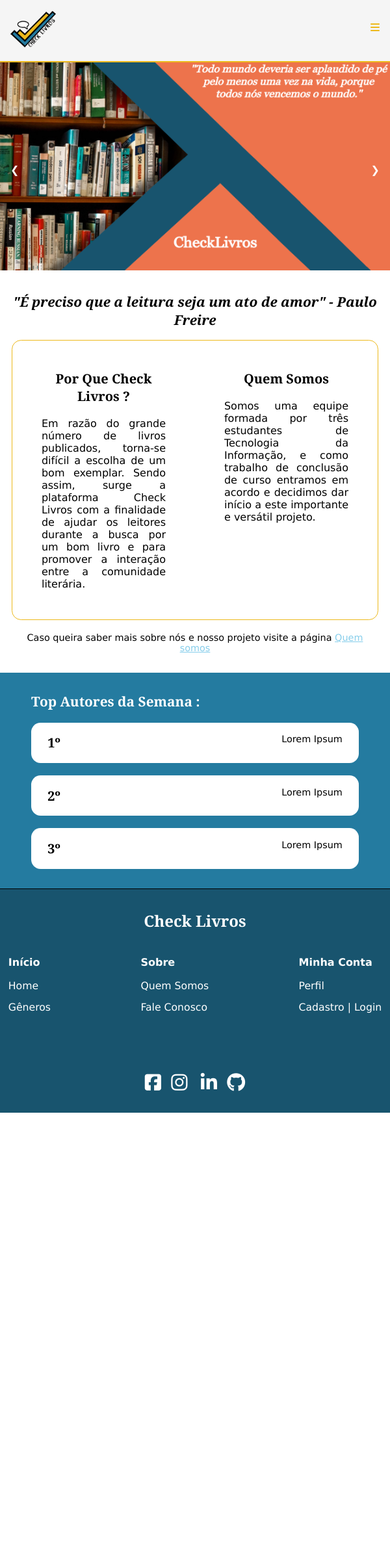
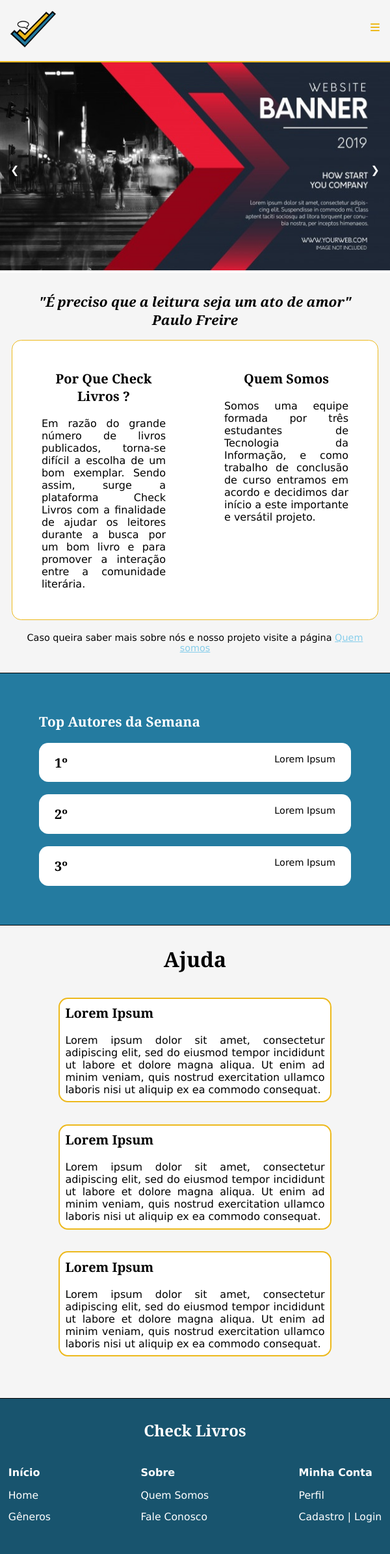
Before and after one commit to saravalledev/Check-Livros, a PHP site: page / in a window 600 px wide. Shown: the top 2391 px of the page at 65% size. Before the commit the page ends 1712 px from the top, so only its background shows below. Run offline with PHP 8.4, Linux system fonts and the light colour scheme; some libraries are stand-ins or nearby versions.

Commit message:
branch do matheus

```diff
--- a/check livros/css/estilo_mobile.css
+++ b/check livros/css/estilo_mobile.css
@@ -258,17 +258,6 @@ Kaike Santos Coppola
 		background-color: rgba(0,0,0,0.8);
 		color: #EDB91C;
 	}
-	.text-block {
-		display: none;
-		position: absolute;
-		bottom: 2.1em;
-		right: 2.1em;
-		background-color: #247BA0;
-		color: white;
-		padding-left: 1.25em;
-		padding-right: 1.25em;
-		border: 0.1em solid #EDB91C;
-	}
 	.beneficios-container {
 		padding: 5% 3%;
 	}
@@ -285,7 +274,7 @@ Kaike Santos Coppola
 		width: 100%;
 		padding: 8%;
 	}
-	.beneficios-container h1, .beneficios-container h2  {
+	.beneficios-container h1, .beneficios-container h2, .ajuda-sec h1  {
 		text-align: center;
 	}
 	.beneficios-container h1 {
@@ -303,6 +292,9 @@ Kaike Santos Coppola
 	}
 	.autores-container {
 		background-color: #247BA0;
+		padding: 10%;
+		border-bottom: 0.1em solid black;
+		border-top: 0.1em solid black;
 	}
 	.autores-container h1 {
 		color: white;
@@ -318,4 +310,22 @@ Kaike Santos Coppola
 		display: flex;
 		justify-content: space-between;
 	}
+	.ajuda-sec {
+		background-color: whitesmoke;
+		padding: 5% 15%;
+	}
+	.ajuda-container {
+		display: flex;
+		justify-content: space-between;
+		flex-wrap: wrap;
+	}
+	.ajuda-item {
+		background-color: white;
+		border: 0.15em solid #EDB91C;
+		border-radius: 0.9em;
+		width: 100%;
+		padding: 2%;
+		text-align: justify;
+		margin-bottom: 8%;
+	}
 }
--- a/check livros/css/estilo_tablet.css
+++ b/check livros/css/estilo_tablet.css
@@ -256,18 +256,9 @@ Kaike Santos Coppola
 		background-color: rgba(0,0,0,0.8);
 		color: #EDB91C;
 	}
-	.text-block {
-		position: absolute;
-		bottom: 2.1em;
-		right: 2.1em;
-		background-color: #247BA0;
-		color: white;
-		padding-left: 1.25em;
-		padding-right: 1.25em;
-		border: 0.1em solid #EDB91C;
-	}
 	.beneficios-container {
-		padding: 5% 6% 5% 6%;
+		padding: 5% 5% 5% 5%;
+		background-color: whitesmoke;
 	}
 	.beneficios {
 		display: flex;
@@ -283,7 +274,7 @@ Kaike Santos Coppola
 		width: 50%;
 		padding: 2%;
 	}
-	.beneficios-container h1, .beneficios-container h2  {
+	.beneficios-container h1, .beneficios-container h2, .ajuda-sec h1  {
 		text-align: center;
 	}
 	.beneficios-container h1 {
@@ -300,6 +291,9 @@ Kaike Santos Coppola
 	}
 	.autores-container {
 		background-color: #247BA0;
+		padding: 10%;
+		border-bottom: 0.1em solid black;
+		border-top: 0.1em solid black;
 	}
 	.autores-container h1 {
 		color: white;
@@ -311,4 +305,23 @@ Kaike Santos Coppola
 		display: flex;
 		justify-content: space-between;
 	}
+	.ajuda-sec {
+		background-color: whitesmoke;
+		padding: 5% 15%;
+	}
+	.ajuda-container {
+		display: flex;
+		justify-content: space-between;
+		flex-wrap: wrap;
+	}
+	.ajuda-item {
+		background-color: white;
+		border: 0.15em solid #EDB91C;
+		border-radius: 0.9em;
+		width: 100%;
+		padding: 2%;
+		text-align: justify;
+		margin-bottom: 8%;
+	}
+
 }
--- a/check livros/css/estilos_gerais.css
+++ b/check livros/css/estilos_gerais.css
@@ -56,7 +56,7 @@ h2 {
 }
 
 p {
-	font-size:1em;
+	font-size: 1em;
 }
 
 [class*="col-"] {
--- a/check livros/html/fale_conosco.html
+++ b/check livros/html/fale_conosco.html
@@ -31,8 +31,8 @@ Kaike Santos Coppola
 
 			<nav id="nav-desktop">
 				<ul id="desktopLinks">
-					<li><a href="../index.html" class="logo-menu"><img src="../img/LogoSemFundoComcor%20(1).png" style="width: 100%"></a></li>
-					<li><a href="generos.html" class="a-desk">Gêneros de livros</a></li>
+					<li><a href="../index.html" class="logo-menu"><img src="../img/LogoSemNome.png" style="width: 100%"></a></li>
+					<li><a href="generos.html" class="a-desk">Gêneros</a></li>
 					<li><a href="fale_conosco.html" class="a-desk">Fale conosco</a></li>
 					<li><a href="quem_somos.html" class="a-desk">Quem Somos</a></li>
 					<li><a href="#" class="a-desk">Cadastro | Login</a></li>
@@ -40,7 +40,7 @@ Kaike Santos Coppola
 			</nav>
 
 			<nav id="nav-mobile-tablets">
-				<a href="index.html" class="nav-logo" style="padding: 0;"><img src="img/LogoSemFundoComcor%20(1).png" style="width: 100%"></a>
+				<a href="index.html" class="nav-logo" style="padding: 0;"><img src="../img/LogoSemNome.png" style="width: 100%"></a>
 				<ul id="mobileLinks">
 					<li><a href="generos.html" class="a-tablets">Gêneros de livros</a></li>
 					<li><a href="fale_conosco.html" class="a-tablets">Fale conosco</a></li>
--- a/check livros/html/generos.html
+++ b/check livros/html/generos.html
@@ -30,8 +30,8 @@ Kaike Santos Coppola
 
 			<nav id="nav-desktop">
 				<ul id="desktopLinks">
-					<li><a href="../index.html" class="logo-menu"><img src="../img/LogoSemFundoComcor%20(1).png" style="width: 100%"></a></li>
-					<li><a href="generos.html" class="a-desk">Gêneros de livros</a></li>
+					<li><a href="../index.html" class="logo-menu"><img src="../img/LogoSemNome.png" style="width: 100%"></a></li>
+					<li><a href="generos.html" class="a-desk">Gêneros</a></li>
 					<li><a href="fale_conosco.html" class="a-desk">Fale conosco</a></li>
 					<li><a href="quem_somos.html" class="a-desk">Quem Somos</a></li>
 					<li><a href="#" class="a-desk">Cadastro | Login</a></li>
@@ -39,7 +39,7 @@ Kaike Santos Coppola
 			</nav>
 
 			<nav id="nav-mobile-tablets">
-				<a href="index.html" class="nav-logo" style="padding: 0;"><img src="img/LogoSemFundoComcor%20(1).png" style="width: 100%"></a>
+				<a href="index.html" class="nav-logo" style="padding: 0;"><img src="../img/LogoSemNome.png" style="width: 100%"></a>
 				<ul id="mobileLinks">
 					<li><a href="generos.html" class="a-tablets">Gêneros de livros</a></li>
 					<li><a href="fale_conosco.html" class="a-tablets">Fale conosco</a></li>
--- a/check livros/html/quem_somos.html
+++ b/check livros/html/quem_somos.html
@@ -30,8 +30,8 @@ Kaike Santos Coppola
 
 			<nav id="nav-desktop">
 				<ul id="desktopLinks">
-					<li><a href="../index.html" class="logo-menu"><img src="../img/LogoSemFundoComcor%20(1).png" style="width: 100%"></a></li>
-					<li><a href="generos.html" class="a-desk">Gêneros de livros</a></li>
+					<li><a href="../index.html" class="logo-menu"><img src="../img/LogoSemNome.png" style="width: 100%"></a></li>
+					<li><a href="generos.html" class="a-desk">Gêneros</a></li>
 					<li><a href="fale_conosco.html" class="a-desk">Fale conosco</a></li>
 					<li><a href="quem_somos.html" class="a-desk">Quem Somos</a></li>
 					<li><a href="#" class="a-desk">Cadastro | Login</a></li>
@@ -39,7 +39,7 @@ Kaike Santos Coppola
 			</nav>
 
 			<nav id="nav-mobile-tablets">
-				<a href="index.html" class="nav-logo" style="padding: 0;"><img src="img/LogoSemFundoComcor%20(1).png" style="width: 100%"></a>
+				<a href="index.html" class="nav-logo" style="padding: 0;"><img src="../img/LogoSemNome.png" style="width: 100%"></a>
 				<ul id="mobileLinks">
 					<li><a href="generos.html" class="a-tablets">Gêneros de livros</a></li>
 					<li><a href="fale_conosco.html" class="a-tablets">Fale conosco</a></li>
--- a/check livros/index.html
+++ b/check livros/index.html
@@ -30,8 +30,8 @@ Kaike Santos Coppola
 
 			<nav id="nav-desktop">
 				<ul id="desktopLinks">
-					<li><a href="index.html" class="logo-menu"><img src="img/LogoSemFundoComcor%20(1).png" style="width: 100%"></a></li>
-					<li><a href="html/generos.html" class="a-desk">Gêneros de livros</a></li>
+					<li><a href="index.html" class="logo-menu"><img src="img/LogoSemNome.png" style="width: 100%"></a></li>
+					<li><a href="html/generos.html" class="a-desk">Gêneros</a></li>
 					<li><a href="html/fale_conosco.html" class="a-desk">Fale conosco</a></li>
 					<li><a href="#" class="a-desk">Quem Somos</a></li>
 					<li><a href="#" class="a-desk">Cadastro | Login</a></li>
@@ -39,7 +39,7 @@ Kaike Santos Coppola
 			</nav>
 
 			<nav id="nav-mobile-tablets">
-				<a href="index.html" class="nav-logo" style="padding: 0;"><img src="img/LogoSemFundoComcor%20(1).png" style="width: 100%"></a>
+				<a href="index.html" class="nav-logo" style="padding: 0;"><img src="img/LogoSemNome.png" style="width: 100%"></a>
 				<ul id="mobileLinks">
 					<li><a href="html/generos.html" class="a-tablets">Gêneros de livros</a></li>
 					<li><a href="html/fale_conosco.html" class="a-tablets">Fale conosco</a></li>
@@ -56,27 +56,15 @@ Kaike Santos Coppola
 			<div class="slideshow-container">
 
 				<div class="mySlides fade">
-					<img src="img/Banner.png">
-					<div class="text-block">
-						<h2>Título</h2>
-						<p>Lorem Ipsum</p>
-					</div>
+					<img src="img/teste.jpg">
 				</div>
 
 				<div class="mySlides fade">
 					<img src="img/genero_educacao.jpg">
-					<div class="text-block">
-						<h2>Título</h2>
-						<p>Lorem Ipsum</p>
-					</div>
 				</div>
 
 				<div class="mySlides fade">
-					<img src="img/genero_computacao.jpg">
-					<div class="text-block">
-						<h2>Título</h2>
-						<p>Lorem Ipsum</p>
-					</div>
+					<img src="img/Banner.png">
 				</div>
 
 				<a class="prev" onclick="plusSlides(-1)">&#10094;</a>
@@ -90,7 +78,7 @@ Kaike Santos Coppola
 		</section>
 
 		<section class="col-s-12 col-m-12 col-12 beneficios-container">
-			<h1>"É preciso que a leitura seja um ato de amor" - Paulo Freire</h1>
+			<h1>"É preciso que a leitura seja um ato de amor" <br>Paulo Freire</h1>
 			<div class="beneficios">
 
 				<div class="beneficios-itens">
@@ -108,7 +96,7 @@ Kaike Santos Coppola
 		</section>
 
 		<section class="col-s-12 col-m-12 col-12 container autores-container">
-			<h1>Top Autores da Semana :</h1><br/>
+			<h1>Top Autores da Semana</h1><br/>
 			<div class="autores-div">
 				<h2>1º</h2>
 				<p>Lorem Ipsum</p>
@@ -123,6 +111,23 @@ Kaike Santos Coppola
 			</div>
 		</section>
 
+		<section class="col-s-12 col-m-12 col-12 ajuda-sec">
+			<h1>Ajuda</h1><br/><br/>
+			<div class="ajuda-container">
+			<div class="ajuda-item">
+				<h2>Lorem Ipsum</h2><br/>
+				<p>Lorem ipsum dolor sit amet, consectetur adipiscing elit, sed do eiusmod tempor incididunt ut labore et dolore magna aliqua. Ut enim ad minim veniam, quis nostrud exercitation ullamco laboris nisi ut aliquip ex ea commodo consequat.</p>
+			</div>
+			<div class="ajuda-item">
+				<h2>Lorem Ipsum</h2><br/>
+				<p>Lorem ipsum dolor sit amet, consectetur adipiscing elit, sed do eiusmod tempor incididunt ut labore et dolore magna aliqua. Ut enim ad minim veniam, quis nostrud exercitation ullamco laboris nisi ut aliquip ex ea commodo consequat.</p>
+			</div>
+			<div class="ajuda-item">
+				<h2>Lorem Ipsum</h2><br/>
+				<p>Lorem ipsum dolor sit amet, consectetur adipiscing elit, sed do eiusmod tempor incididunt ut labore et dolore magna aliqua. Ut enim ad minim veniam, quis nostrud exercitation ullamco laboris nisi ut aliquip ex ea commodo consequat.</p>
+			</div>
+			</div>
+		</section>
 		<footer  class="col-s-12 col-m-12 col-12 footer">
 			<aside class="col-s-12 col-m-4 col-3 logo-container">
 				<h1>Check Livros</h1>
```
Also changed, not shown: check livros/css/estilo_desktop.css (+22 -12 lines), check livros/img/BannerDefinitivo.png (added), check livros/img/LogoSemFundoComcor (1).png (deleted), check livros/img/LogoSemNome.png (added), check livros/img/generos_infantil.jpg (renamed from check livros/img/students-3518726_1920.jpg), check livros/img/logo.png (deleted), check livros/img/teste.jpg (added).
